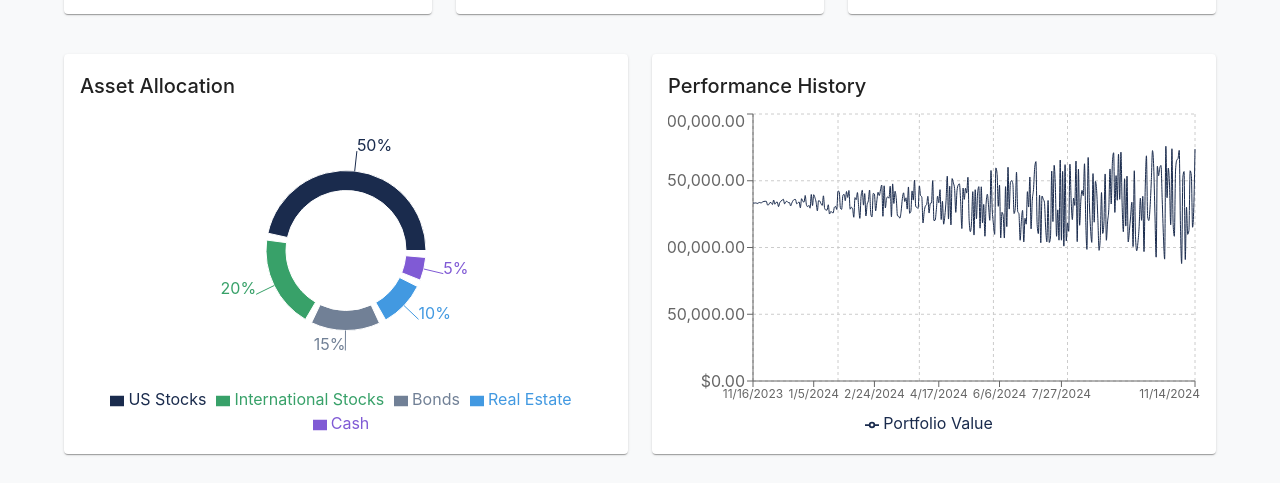
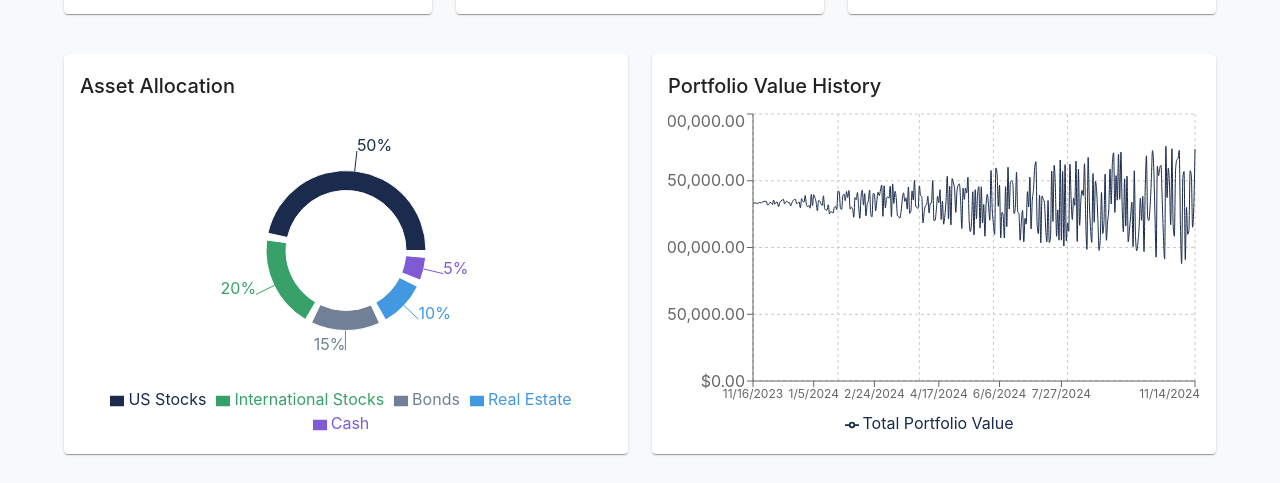
Before and after one commit to vinaykumarvk/wealth-dashboard-1, a React (Create React App) app in the folder wealth-dashboard/: page / in a window 1280 px wide. Shown: the part 194-677 px from the top of the page. Built offline with nearby package versions, Linux system fonts and the light colour scheme.

Commit message:
Agent query: Is the Performance Chart now showing 'Portfolio Value History' as the title and displaying the total portfolio value correctly?

```diff
--- a/wealth-dashboard/src/components/PerformanceChart.js
+++ b/wealth-dashboard/src/components/PerformanceChart.js
@@ -24,7 +24,7 @@ const PerformanceChart = () => {
   return (
     <Paper sx={{ p: 2, height: 400 }}>
       <Typography variant="h6" gutterBottom>
-        Performance History
+        Portfolio Value History
       </Typography>
       <ResponsiveContainer width="100%" height="90%">
         <LineChart data={data}>
@@ -46,7 +46,7 @@ const PerformanceChart = () => {
             type="monotone"
             dataKey="value"
             stroke="#1A2B4D"
-            name="Portfolio Value"
+            name="Total Portfolio Value"
             dot={false}
           />
         </LineChart>
```
